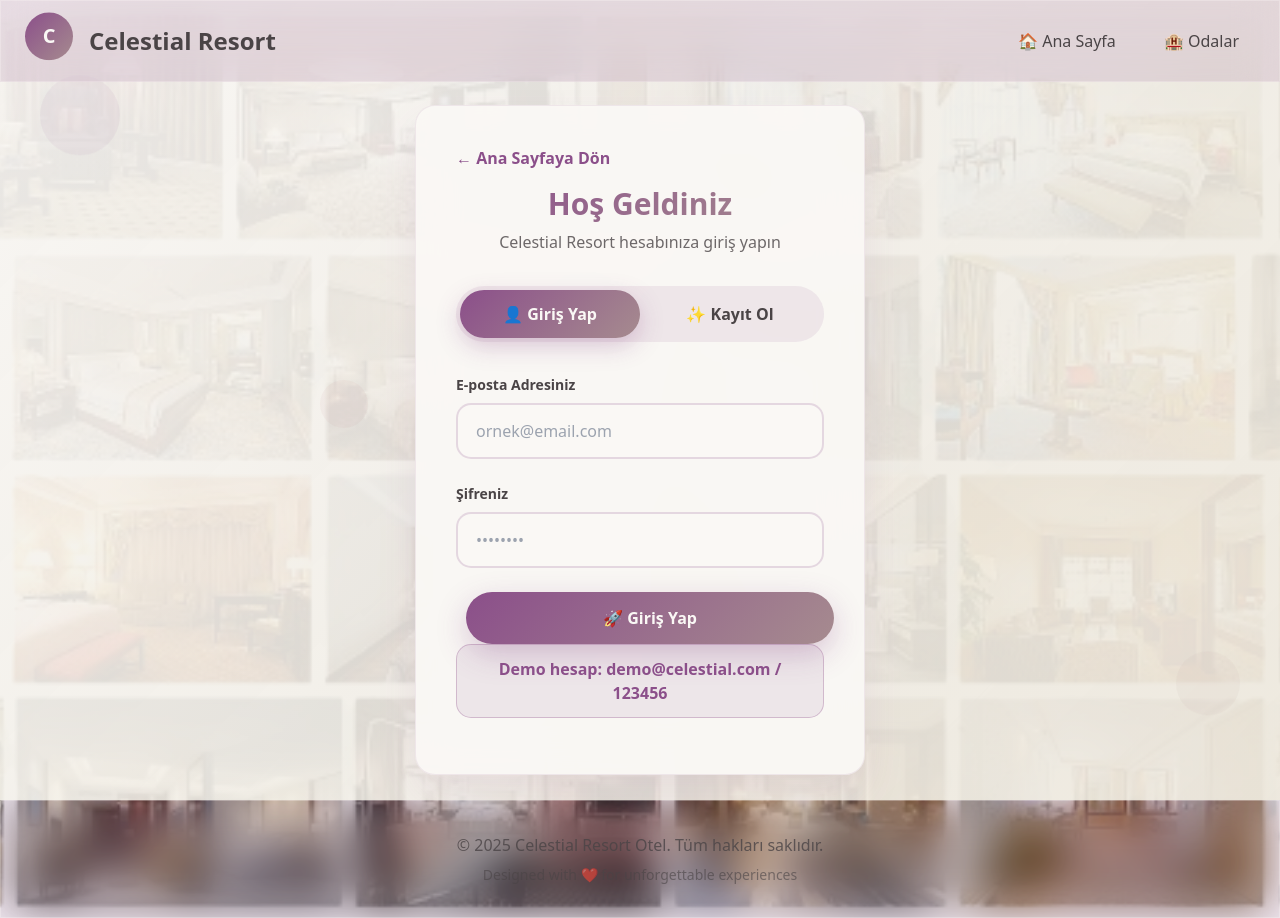
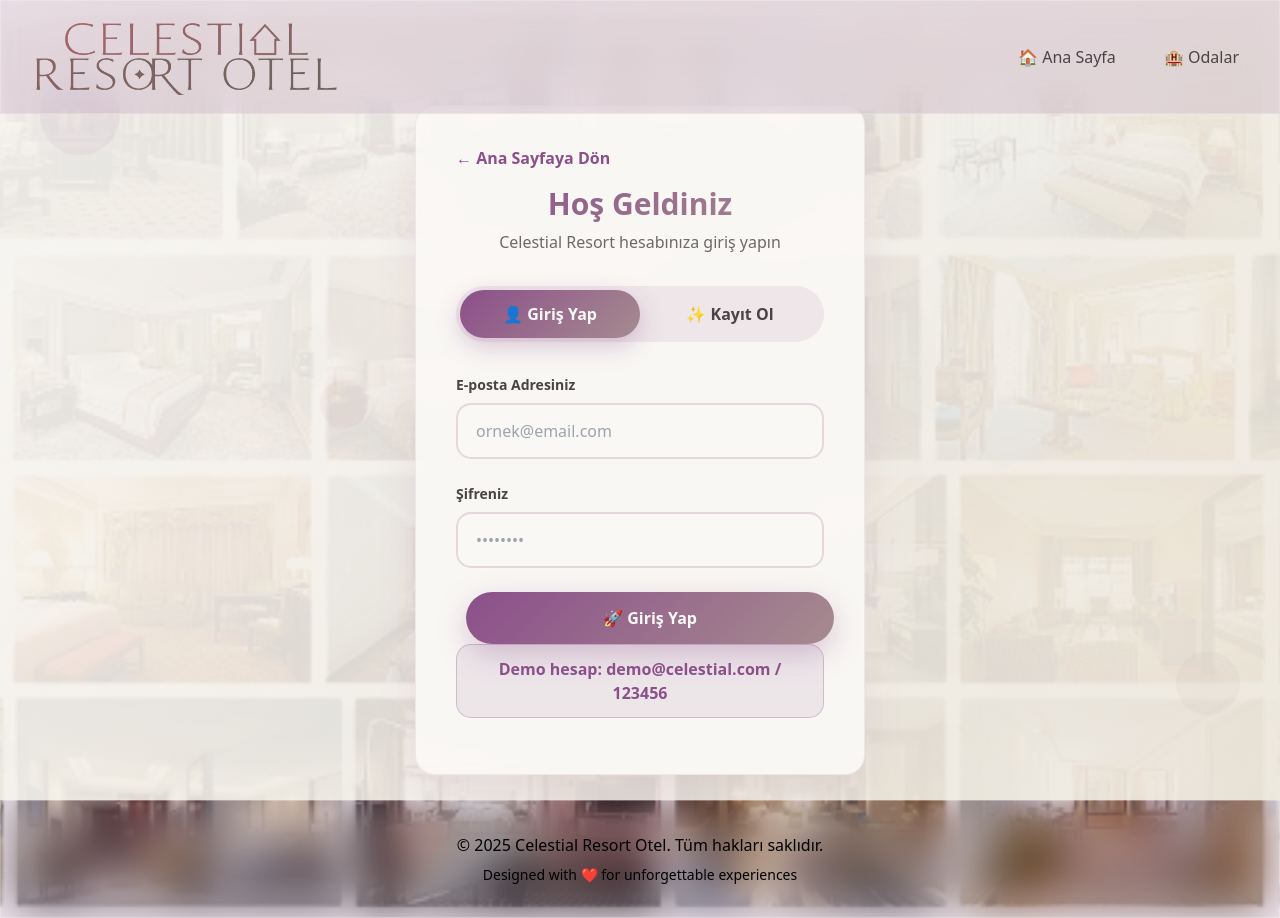
Before and after one commit to frvyd/Hotel-Reservation, a plain HTML site: page Hotel Reservation/login.html in a window 1280 px wide. Drawn offline with nearby package versions, Linux system fonts and the light colour scheme.

Commit message:
Update login.html

```diff
--- a/Hotel Reservation/login.html
+++ b/Hotel Reservation/login.html
@@ -321,10 +321,7 @@
     <nav class="glass-dark fixed w-full z-50 py-4">
         <div class="container mx-auto px-6 flex justify-between items-center">
             <div class="flex items-center space-x-4">
-                <div class="w-12 h-12 bg-gradient-to-br from-primary-color to-secondary-color rounded-full flex items-center justify-center animate-float" style="background: linear-gradient(135deg, var(--primary-color), var(--secondary-color));">
-                    <span class="text-light font-bold text-xl">C</span>
-                </div>
-                <h1 class="text-2xl font-bold text-main">Celestial Resort</h1>
+                <img src="images/logo.png" alt="Celestial Resort Otel Logo" class="navbar-logo h-20 mr-4">
             </div>
             <div class="flex items-center space-x-4">
                 <a href="index.html" class="nav-link">🏠 Ana Sayfa</a>
@@ -408,8 +405,8 @@
     <!-- Footer -->
     <footer class="glass-dark py-8">
         <div class="container mx-auto px-6 text-center">
-            <p class="text-main opacity-80">© 2025 Celestial Resort Otel. Tüm hakları saklıdır.</p>
-            <p class="text-main opacity-60 text-sm mt-2">Designed with ❤️ for unforgettable experiences</p>
+            <p style="color: rgb(0, 0, 0);">© 2025 Celestial Resort Otel. Tüm hakları saklıdır.</p>
+            <p class="text-sm mt-2" style="color: rgb(0, 0, 0);">Designed with ❤️ for unforgettable experiences</p>
         </div>
     </footer>
 
```
